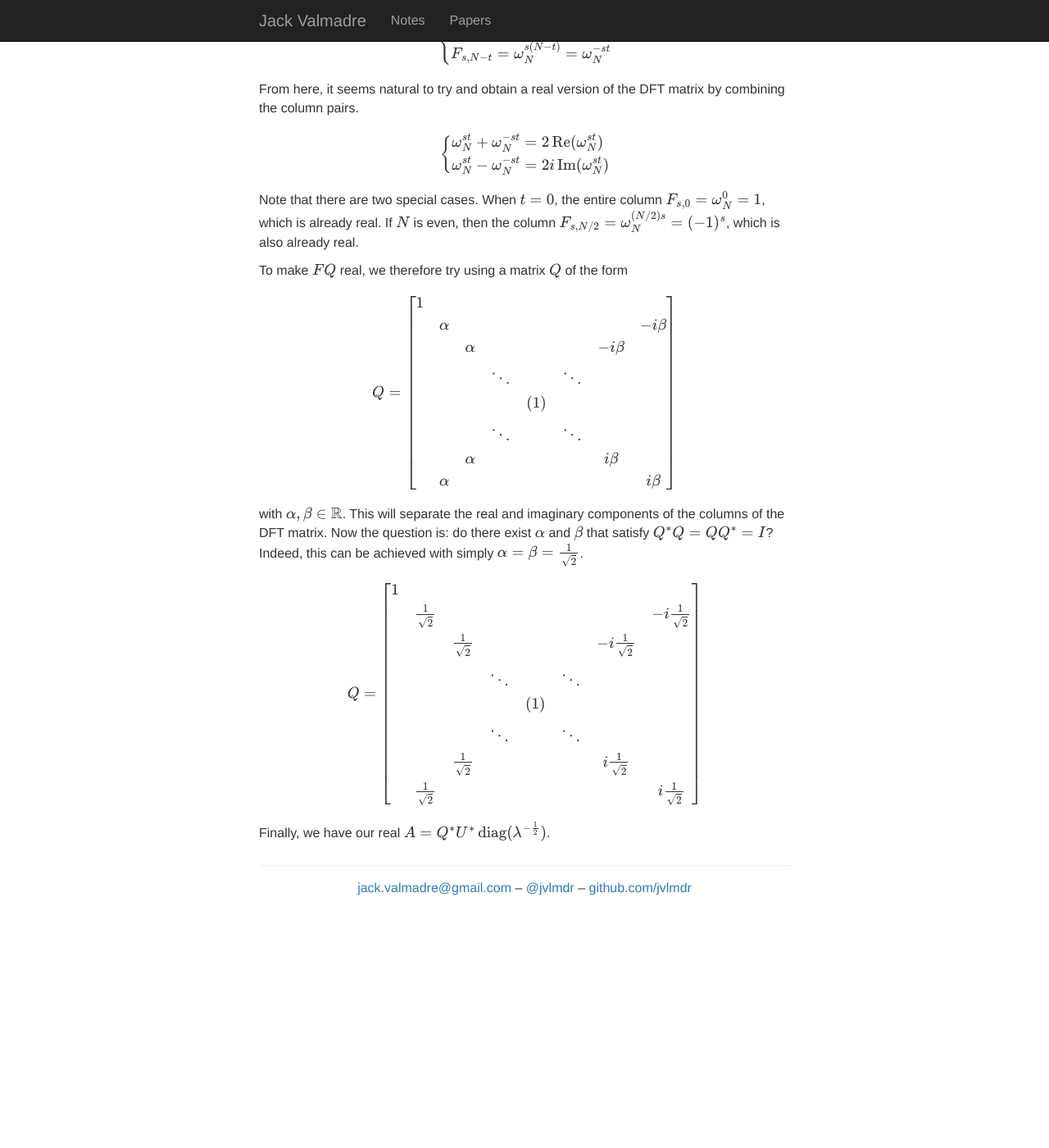
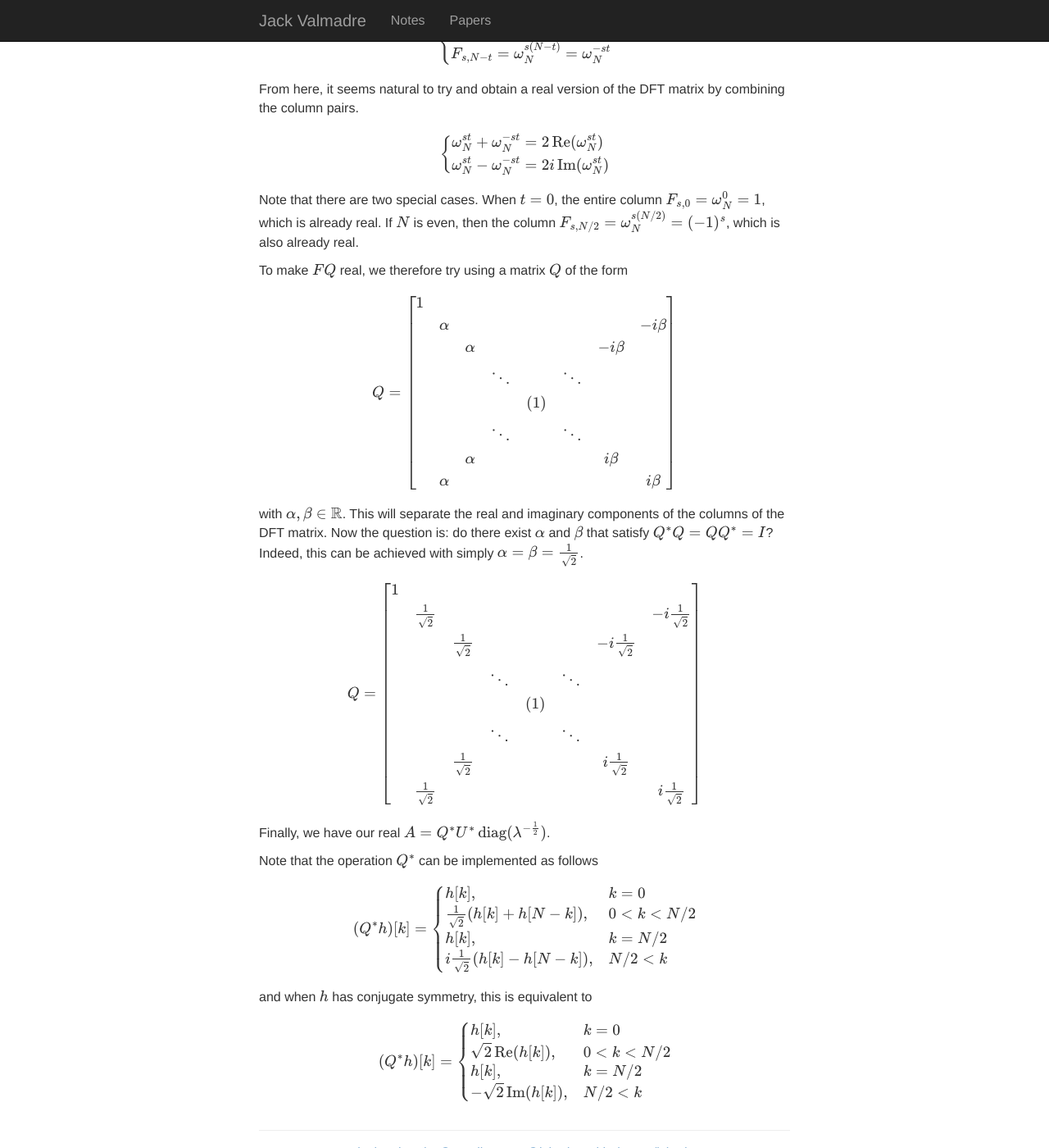
Before and after one commit to jvlmdr/jack.valmadre.net, a Jekyll site: the page built from notes/_posts/2020-01-06-sample-smooth-paths.md, in a window 1280 px wide and 1400 px high, scrolled down 2811 px. Shown: the whole window at 82% size. Built offline with Jekyll 4.4.1, drawn with Linux system fonts in a browser that asks for light colours; nearby versions of some CDN libraries; formulas are drawn with MathJax 3; before the commit the page ends 3922 px from its top, so only the background shows below that.

Commit message:
Add implementation for Q*

```diff
--- a/notes/_posts/2020-01-06-sample-smooth-paths.md
+++ b/notes/_posts/2020-01-06-sample-smooth-paths.md
@@ -116,7 +116,7 @@ $$ \left\{ \begin{aligned}
 
 Note that there are two special cases.
 When $t = 0$, the entire column $F_{s, 0} = \omega_{N}^0 = 1$, which is already real.
-If $N$ is even, then the column $F_{s, N / 2} = \omega_{N}^{(N/2) s} = (-1)^{s}$, which is also already real.
+If $N$ is even, then the column $F_{s, N / 2} = \omega_{N}^{s (N/2)} = (-1)^{s}$, which is also already real.
 
 To make $F Q$ real, we therefore try using a matrix $Q$ of the form
 
@@ -148,3 +148,21 @@ $$ Q = \begin{bmatrix}
 \end{bmatrix} $$
 
 Finally, we have our real $A = Q^{\ast} U^{\ast} \operatorname{diag}(\lambda^{-\frac{1}{2}})$.
+
+Note that the operation $Q^{\ast}$ can be implemented as follows
+
+$$ (Q^{\ast} h)[k] = \begin{cases}
+h[k], & k = 0 \\
+\frac{1}{\sqrt{2}} (h[k] + h[N - k]), & 0 < k < N / 2 \\
+h[k], & k = N / 2 \\
+i \frac{1}{\sqrt{2}} (h[k] - h[N - k]), & N / 2 < k
+\end{cases} $$
+
+and when $h$ has conjugate symmetry, this is equivalent to
+
+$$ (Q^{\ast} h)[k] = \begin{cases}
+h[k], & k = 0 \\
+\sqrt{2} \operatorname{Re}(h[k]), & 0 < k < N / 2 \\
+h[k], & k = N / 2 \\
+-\sqrt{2} \operatorname{Im}(h[k]), & N / 2 < k
+\end{cases} $$
```
